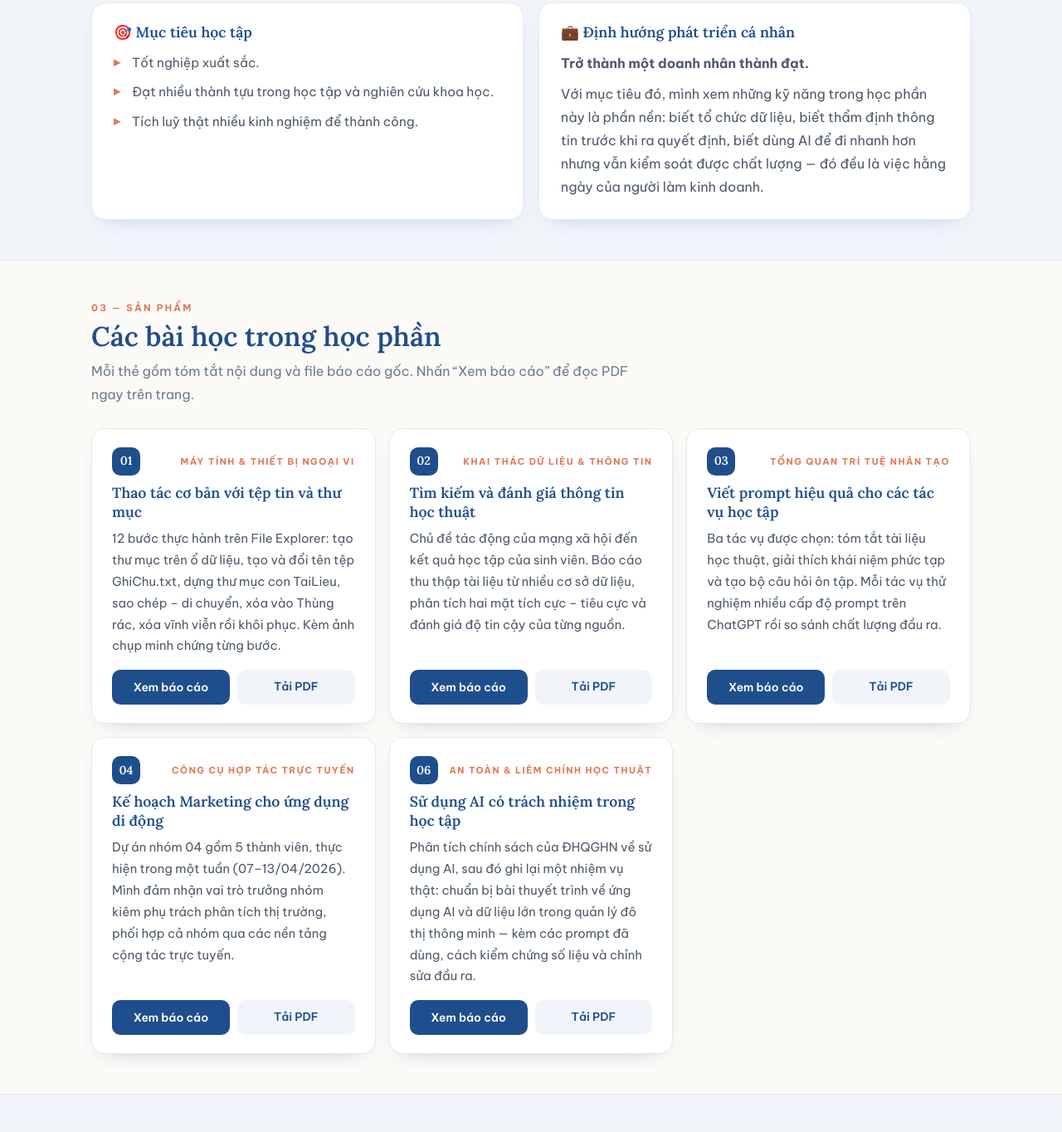
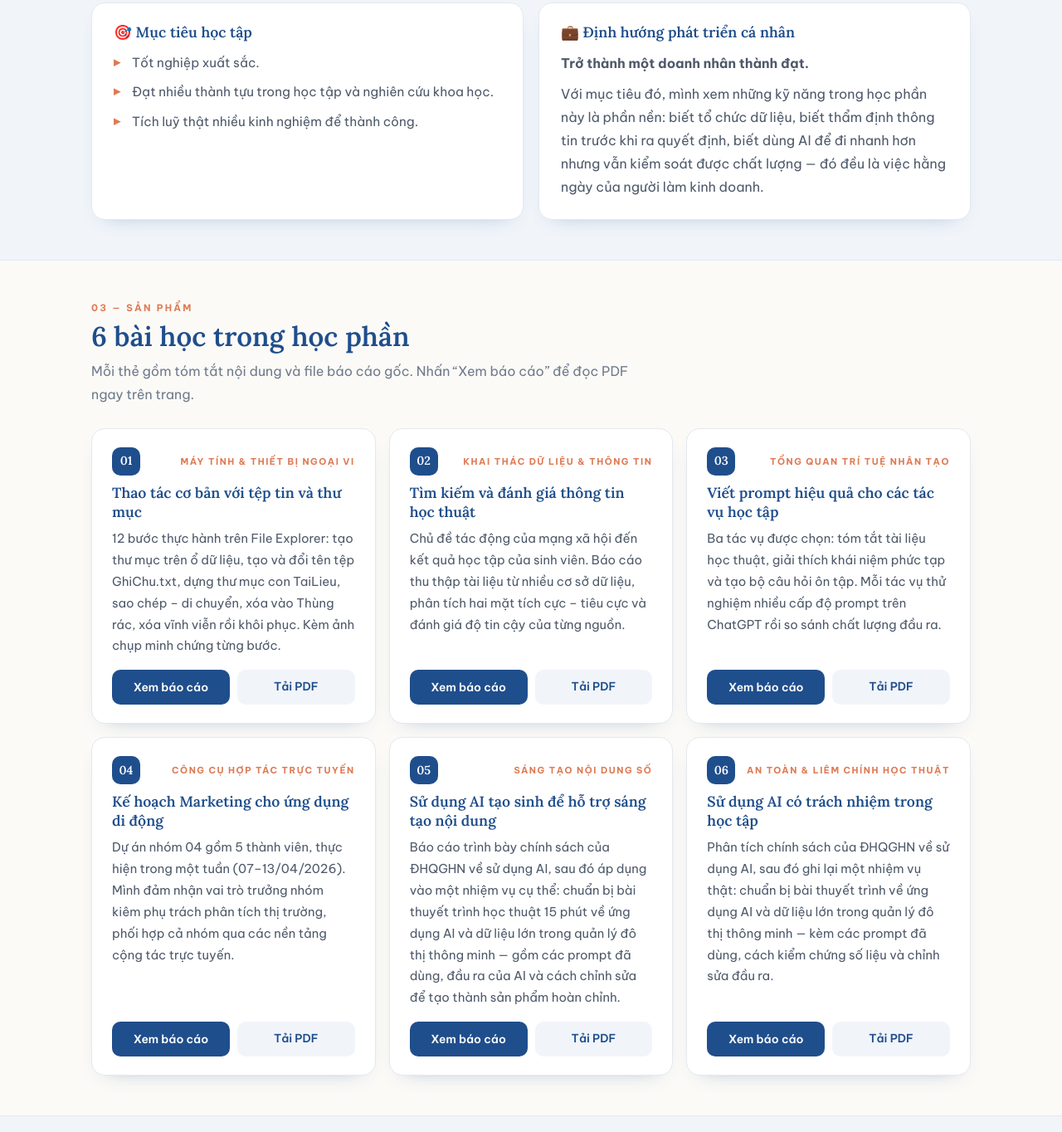
Before and after one commit to haihai10072005-stack/portfolio-vanchien, a plain HTML site: page index.html in a window 1280 px wide. Shown: the part 1365-2729 px from the top of the page at 83% size. Drawn offline with Linux system fonts and the light colour scheme.

Commit message:
Them Bai 5 - Su dung AI tao sinh ho tro sang tao noi dung

```diff
--- a/index.html
+++ b/index.html
@@ -164,7 +164,7 @@ footer{background:var(--card);border-top:1px solid var(--line);padding:34px 0 22
       <div class="role">Sinh viên Quản trị kinh doanh — Trường Đại học Kinh tế, ĐHQGHN</div>
       <p>Đây là nơi mình tập hợp các sản phẩm của học phần Nhập môn Công nghệ số và Ứng dụng Trí tuệ nhân tạo, từ thao tác tệp tin cơ bản đến sử dụng AI có trách nhiệm trong học tập.</p>
       <div class="go">
-        <a href="#works">Xem các bài học →</a>
+        <a href="#works">Xem 6 bài học →</a>
         <a href="#about" class="alt">Về mình</a>
       </div>
     </div>
@@ -238,7 +238,7 @@ footer{background:var(--card);border-top:1px solid var(--line);padding:34px 0 22
   <div class="wrap">
     <div class="sh">
       <div class="tag">03 — Sản phẩm</div>
-      <h2>Các bài học trong học phần</h2>
+      <h2>6 bài học trong học phần</h2>
       <p>Mỗi thẻ gồm tóm tắt nội dung và file báo cáo gốc. Nhấn “Xem báo cáo” để đọc PDF ngay trên trang.</p>
     </div>
 
@@ -281,6 +281,16 @@ footer{background:var(--card);border-top:1px solid var(--line);padding:34px 0 22
         <div class="btns">
           <button onclick="openPdf('pdf/bai4.pdf','Bài 4 · Công cụ hợp tác trực tuyến')">Xem báo cáo</button>
           <a href="pdf/bai4.pdf" target="_blank" rel="noopener">Tải PDF</a>
+        </div>
+      </article>
+
+      <article class="w">
+        <div class="top"><div class="no">05</div><div class="cat">Sáng tạo nội dung số</div></div>
+        <h3>Sử dụng AI tạo sinh để hỗ trợ sáng tạo nội dung</h3>
+        <p>Báo cáo trình bày chính sách của ĐHQGHN về sử dụng AI, sau đó áp dụng vào một nhiệm vụ cụ thể: chuẩn bị bài thuyết trình học thuật 15 phút về ứng dụng AI và dữ liệu lớn trong quản lý đô thị thông minh — gồm các prompt đã dùng, đầu ra của AI và cách chỉnh sửa để tạo thành sản phẩm hoàn chỉnh.</p>
+        <div class="btns">
+          <button onclick="openPdf('pdf/bai5.pdf','Bài 5 · Sử dụng AI tạo sinh hỗ trợ sáng tạo nội dung')">Xem báo cáo</button>
+          <a href="pdf/bai5.pdf" target="_blank" rel="noopener">Tải PDF</a>
         </div>
       </article>
 
```
Also changed, not shown: 1 other file.
